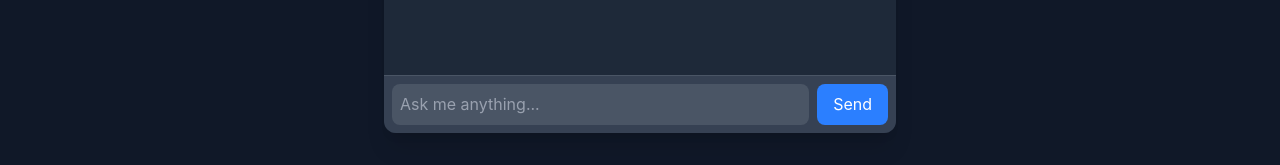
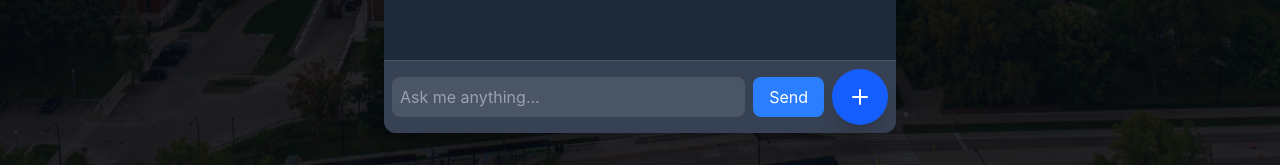
Before and after one commit to paul-nguyen-1/paul-portfolio, a React (Vite) app in the folder client/: page / in a window 1280 px wide. Shown: the part 627-792 px from the top of the page. Built offline with nearby package versions, Linux system fonts and the light colour scheme.

Commit message:
update with floating button

```diff
--- a/client/package.json
+++ b/client/package.json
@@ -19,6 +19,7 @@
     "normalize.css": "^8.0.1",
     "react": "^19.1.0",
     "react-dom": "^19.1.0",
+    "react-icons": "^5.5.0",
     "tailwind-merge": "^3.3.1",
     "tailwindcss": "^4.1.11"
   },
--- a/client/src/App.tsx
+++ b/client/src/App.tsx
@@ -1,10 +1,18 @@
 import Chat from "./components/chat/chat";
+import backgroundImage from "/background.jpg";
 
 function App() {
   return (
     <>
-      <div className="flex md:items-center md:justify-center min-h-screen bg-gray-900">
-        <Chat />
+      <div className="relative min-h-screen bg-gray-900">
+        <div
+          className="absolute inset-0 bg-cover bg-center opacity-30"
+          style={{ backgroundImage: `url(${backgroundImage})` }}
+        ></div>
+        <div className="absolute inset-0 bg-black opacity-50"></div>
+        <div className="relative z-10 flex md:items-center md:justify-center min-h-screen">
+          <Chat />
+        </div>
       </div>
     </>
   );
--- a/client/src/components/chat/chat.tsx
+++ b/client/src/components/chat/chat.tsx
@@ -4,6 +4,7 @@ import { postData, scrollToBottom } from "../../utils";
 import { Header } from "./header";
 import { useMutation } from "@tanstack/react-query";
 import type { SendMessageInput, SendMessageResponse } from "../../types";
+import FloatingActionButton from "../floatingActionsButton";
 
 const Chat = () => {
   const [messages, setMessages] = useState<
@@ -100,12 +101,15 @@ const Chat = () => {
           placeholder="Ask me anything..."
           onKeyDown={(e) => e.key === "Enter" && handleSend()}
         />
-        <button
-          onClick={handleSend}
-          className="bg-blue-500 text-white px-4 py-2 rounded-lg hover:bg-blue-600 transition"
-        >
-          Send
-        </button>
+        <div className="flex items-center gap-2">
+          <button
+            onClick={handleSend}
+            className="bg-blue-500 text-white px-4 py-2 rounded-lg hover:bg-blue-600 transition cursor-pointer"
+          >
+            Send
+          </button>
+          <FloatingActionButton />
+        </div>
       </div>
     </div>
   );
--- a/client/src/components/chat/toolbar.tsx
+++ /dev/null
@@ -1,5 +0,0 @@
-const Toolbar = () => {
-  return <div>Toolbar</div>;
-};
-
-export default Toolbar;
--- /dev/null
+++ b/client/src/components/floatingActionsButton.tsx
@@ -0,0 +1,65 @@
+import { useState } from "react";
+import { motion, AnimatePresence } from "framer-motion";
+import { FiPlus, FiMail, FiLinkedin, FiGithub } from "react-icons/fi";
+import { Tooltip } from "@mantine/core";
+
+const actions = [
+  {
+    icon: <FiMail className="text-white" size={20} />,
+    label: "Email",
+    link: "mailto:paul.nguyen.swe@gmail.com",
+  },
+  {
+    icon: <FiLinkedin className="text-white" size={20} />,
+    label: "LinkedIn",
+    link: "https://www.linkedin.com/in/paul-nguyen--/",
+  },
+  {
+    icon: <FiGithub className="text-white" size={20} />,
+    label: "GitHub",
+    link: "https://github.com/paul-nguyen-1",
+  },
+];
+
+export default function FloatingActionButton() {
+  const [open, setOpen] = useState(false);
+
+  return (
+    <div className="relative">
+      <AnimatePresence>
+        {open && (
+          <div className="absolute bottom-16 right-1 flex flex-col items-end space-y-2">
+            {actions.map((action, i) => (
+              <motion.a
+                key={action.label}
+                href={action.link}
+                target="_blank"
+                rel="noopener noreferrer"
+                initial={{ opacity: 0, y: 10 }}
+                animate={{ opacity: 1, y: 0 }}
+                exit={{ opacity: 0, y: 10 }}
+                transition={{ duration: 0.2, delay: i * 0.05 }}
+              >
+                <Tooltip label={action.label} position="left" withArrow>
+                  <div className="bg-blue-600 hover:bg-blue-700 p-3 rounded-full shadow-lg transition">
+                    {action.icon}
+                  </div>
+                </Tooltip>
+              </motion.a>
+            ))}
+          </div>
+        )}
+      </AnimatePresence>
+
+      <button
+        onClick={() => setOpen((prev) => !prev)}
+        className="group bg-blue-600 hover:bg-blue-700 p-4 rounded-full shadow-xl text-white transition cursor-pointer"
+      >
+        <FiPlus
+          size={24}
+          className="transform transition-transform duration-300 group-hover:rotate-90"
+        />
+      </button>
+    </div>
+  );
+}
```
Also changed, not shown: client/public/background.jpg (added), 1 other file (tests, documents, lock files or other folders).
